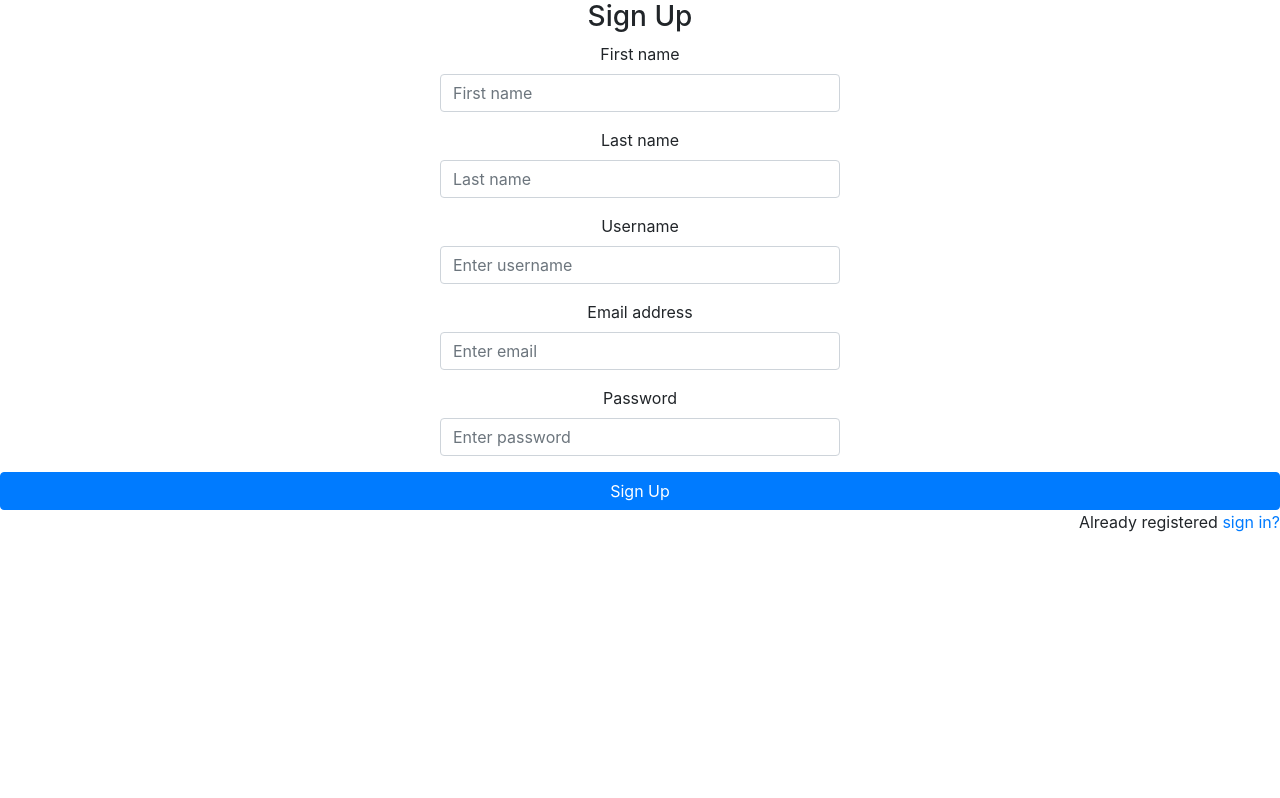
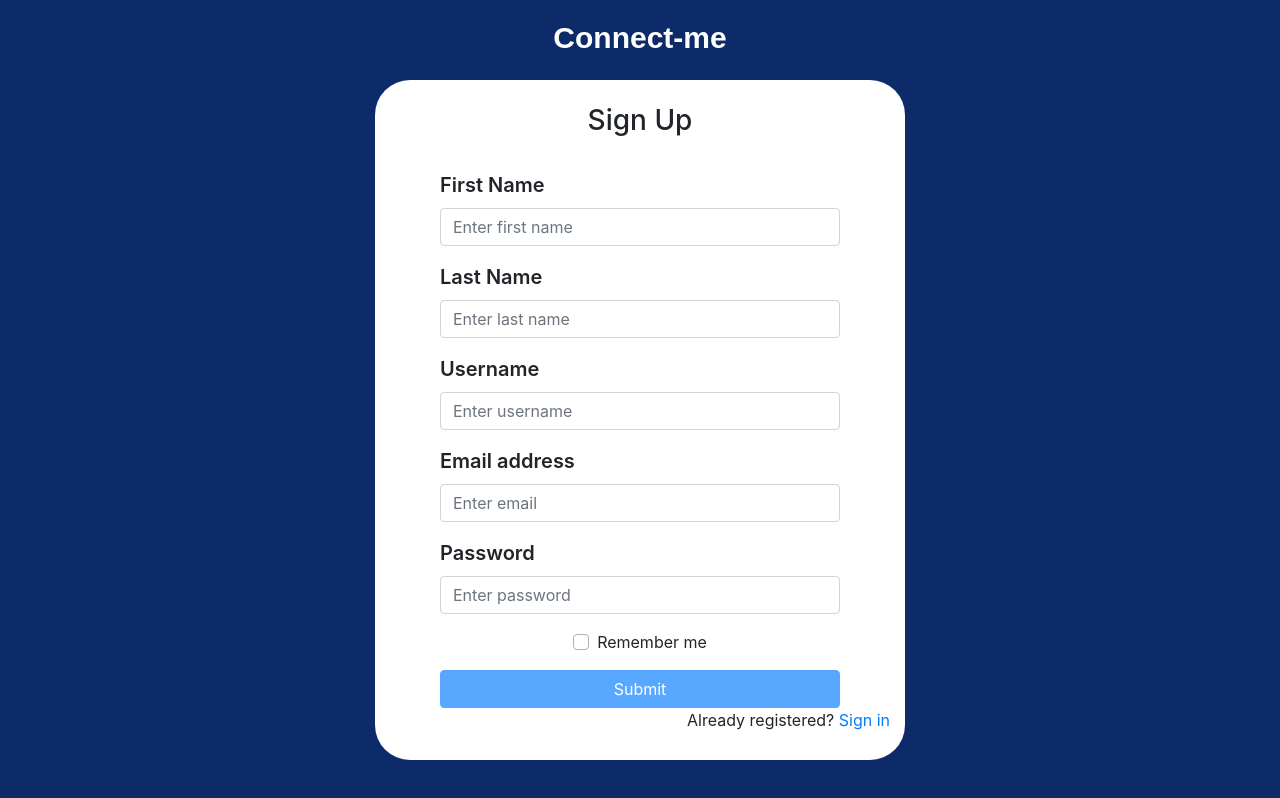
Before and after one commit to devansh2001/connect-me, a React (Create React App) app in the folder front-end/react/: page /sign-up in a window 1280 px wide. Built offline with nearby package versions, Linux system fonts and the light colour scheme.

Commit message:
Styling added to sign-up and log-in pages with button functionality

```diff
--- a/front-end/react/src/components/create-user/Login.js
+++ b/front-end/react/src/components/create-user/Login.js
@@ -44,11 +44,11 @@ class Login extends Component {
     render() {
         return (
             <div className="log-in-page">
-            <div className="parent-width-controller">
+            <div className="parent-width-log-controller">
             <br></br>
             <Row>
             <ConnectMe/>
-            <Container className= "parent-window">
+            <Container className= "parent-log-window">
             <form>
                 <br></br>
                 <br></br>
--- a/front-end/react/src/components/create-user/SignUp.js
+++ b/front-end/react/src/components/create-user/SignUp.js
@@ -1,41 +1,146 @@
 import React, { Component } from "react";
+import {Form, Control, Button, Container, Row} from 'react-bootstrap';
+import ConnectMe from "../chatting-window/left-pane/ConnectMe"
 
 class SignUp extends Component {
+    constructor(props) {
+        super(props);
+        this.state = {
+            firstName: '',
+            lastName: '',
+            userName: '',
+            email: '',
+            password: '',
+            isSubmitDisabled: true
+
+        }
+    }
+    handleFirstNameChange = e => {
+        this.setState({ firstName: e.target.value });
+        this.handleSubmitChange();
+    };
+
+    handleLastNameChange = e => {
+        this.setState({ lastName: e.target.value });
+        this.handleSubmitChange();
+    };
+    handleUserNameChange = e => {
+        this.setState({ userName: e.target.value });
+        this.handleSubmitChange();
+    };
+    handleEmailChange = e => {
+        this.setState({ email: e.target.value });
+        this.handleSubmitChange();
+    };
+
+    handlePasswordChange = e => {
+        this.setState({ password: e.target.value });
+        this.handleSubmitChange();
+    };
+
+    handleSubmitChange = e => {
+        let email = this.state.email;
+        let password = this.state.password;
+        let firstName = this.state.firstName;
+        let lastName = this.state.lastName;
+        let userName = this.state.userName;
+        var shouldDisableSubmit = this.state.isSubmitDisabled;
+        if (email === '' || password === '' || firstName === ''
+            || lastName === '' || userName === '') {
+            shouldDisableSubmit = true;
+        } else {
+            shouldDisableSubmit = false;
+        }
+        this.setState({
+            isSubmitDisabled: shouldDisableSubmit
+        });
+
+    };
+
     render() {
         return (
+            <div className="sign-up-page">
+            <div className="parent-width-sign-controller">
+
+            <Row>
+            <ConnectMe/>
+            <Container className= "parent-sign-window">
             <form>
+                <br></br>
+
                 <h3>Sign Up</h3>
-
+                <br>
+                </br>
                 <div className="form-group">
-                    <label>First name</label>
-                    <input type="text" className="form-control" placeholder="First name" />
+                    <label className="firstName-label">First Name</label>
+                    <Form.Control
+                        type={"text"}
+                        className={"form-control"}
+                        placeholder={"Enter first name"}
+                        onChange = {this.handleFirstNameChange}
+                    />
+                </div>
+                <div className="form-group">
+                    <label className="lastName-label">Last Name</label>
+                    <Form.Control
+                        type={"text"}
+                        className={"form-control"}
+                        placeholder={"Enter last name"}
+                        onChange = {this.handleLastNameChange}
+                    />
+                </div>
+                <div className="form-group">
+                    <label className="userName-label">Username</label>
+                    <Form.Control
+                        type={"text"}
+                        className={"form-control"}
+                        placeholder={"Enter username"}
+                        onChange = {this.handleUserNameChange}
+                    />
+                </div>
+                <div className="form-group">
+                    <label className="email-label">Email address</label>
+                    <Form.Control
+                        type={"email"}
+                        className={"form-control"}
+                        placeholder={"Enter email"}
+                        onChange = {this.handleEmailChange}
+                    />
                 </div>
 
                 <div className="form-group">
-                    <label>Last name</label>
-                    <input type="text" className="form-control" placeholder="Last name" />
+                    <label className="password-label">Password</label>
+                    <Form.Control
+                        type={"password"}
+                        className={"form-control"}
+                        placeholder={"Enter password"}
+                        onChange = {this.handlePasswordChange}
+                    />
                 </div>
 
                 <div className="form-group">
-                    <label>Username</label>
-                    <input type="text" className="form-control" placeholder="Enter username" />
+                    <div className="custom-control custom-checkbox">
+                        <input type="checkbox" className="custom-control-input" id="customCheck1" />
+                        <label className="custom-control-label" htmlFor="customCheck1">Remember me</label>
+                    </div>
                 </div>
-
-                <div className="form-group">
-                    <label>Email address</label>
-                    <input type="email" className="form-control" placeholder="Enter email" />
+                <div className="button-width-controller">
+                <Button
+                    type="submit"
+                    onClick={this.handleSubmit}
+                    variant={'primary'}
+                    disabled={this.state.isSubmitDisabled}
+                    block
+                > Submit </Button>
                 </div>
-
-                <div className="form-group">
-                    <label>Password</label>
-                    <input type="password" className="form-control" placeholder="Enter password" />
-                </div>
-
-                <button type="submit" className="btn btn-primary btn-block">Sign Up</button>
                 <p className="forgot-password text-right">
-                    Already registered <a href="#">sign in?</a>
+                    Already registered? <a href="#">Sign in</a>
                 </p>
             </form>
+            </Container>
+            </Row>
+            </div>
+            </div>
         );
     }
 }
--- a/front-end/react/src/index.css
+++ b/front-end/react/src/index.css
@@ -84,7 +84,11 @@ code {
   width: 400px;
   margin:auto;
 }
-.email-label, .password-label {
+.firstName-label,
+.lastName-label,
+.userName-label,
+.email-label,
+.password-label {
   font-size: 20px;
   width: 400px;
   text-align: left;
@@ -94,19 +98,30 @@ code {
   width: 400px;
   margin:auto;
 }
-.parent-window {
+.parent-log-window {
   height: 60vh;
   margin-top: 50px;
   background-color: white;
   border-radius: 35px;
 }
-.parent-width-controller {
+.parent-width-log-controller {
   width: 500px;
   margin: auto;
   padding: auto;
 }
-.log-in-page {
+.sign-up-page, .log-in-page {
   background-color: #0d2b68;
   width: 100vw;
     height: 100vh;
 }
+.parent-sign-window {
+  height: 85vh;
+  margin-top: 30px;
+  background-color: white;
+  border-radius: 35px;
+}
+.parent-width-sign-controller {
+  width: 500px;
+  margin: auto;
+  padding: auto;
+}
```
